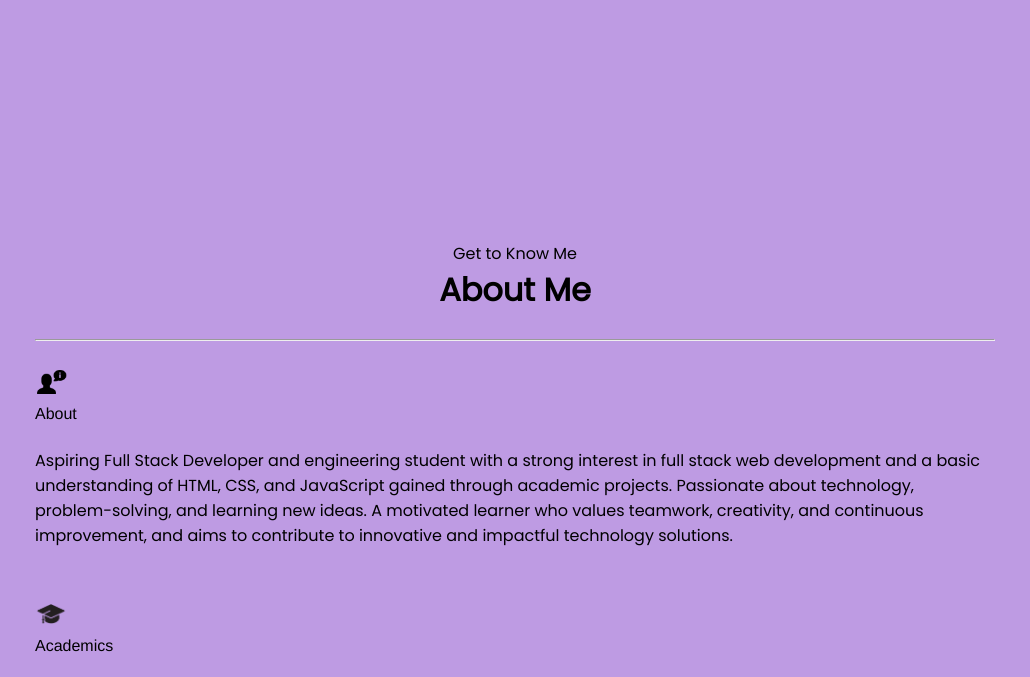
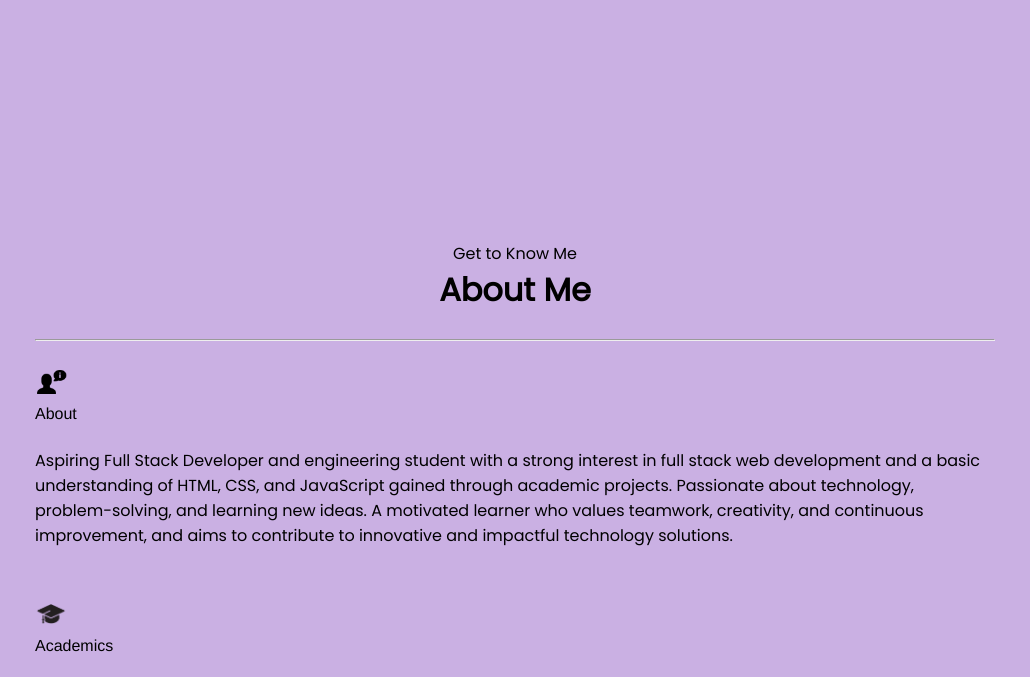
Before and after one commit to Darsini-B/Darsini-B-personal-portfolio.github.io, a plain HTML site: page index.html in a window 1280 px wide. Shown: the part 687-1364 px from the top of the page, without its empty margins (125-1155 px from the left). Drawn offline with Linux system fonts and the light colour scheme.

Commit message:
Update index.html

```diff
--- a/index.html
+++ b/index.html
@@ -8,7 +8,7 @@
     <link rel="stylesheet" href="style.css" />
     <link rel="stylesheet" href="mediaqueries.css" />
 </head>
-<body style="background-color:#be9be3;">
+<body style="background-color:#cab0e3;">
     <nav id="desktop-nav">
      <div class="logo"> <b>Darsini B</b></div>
      <div>
```
